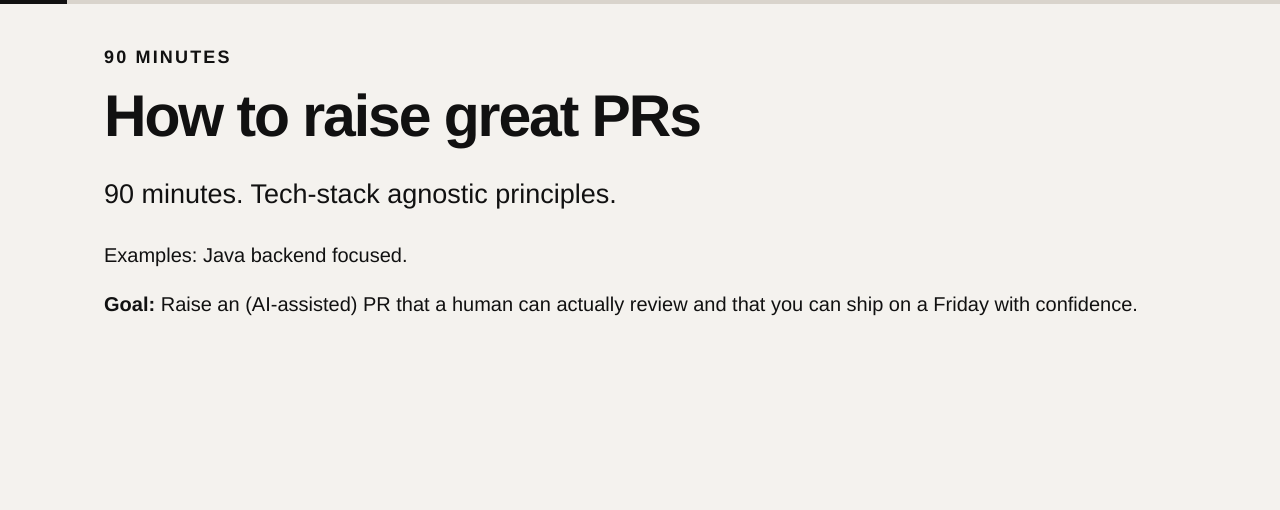
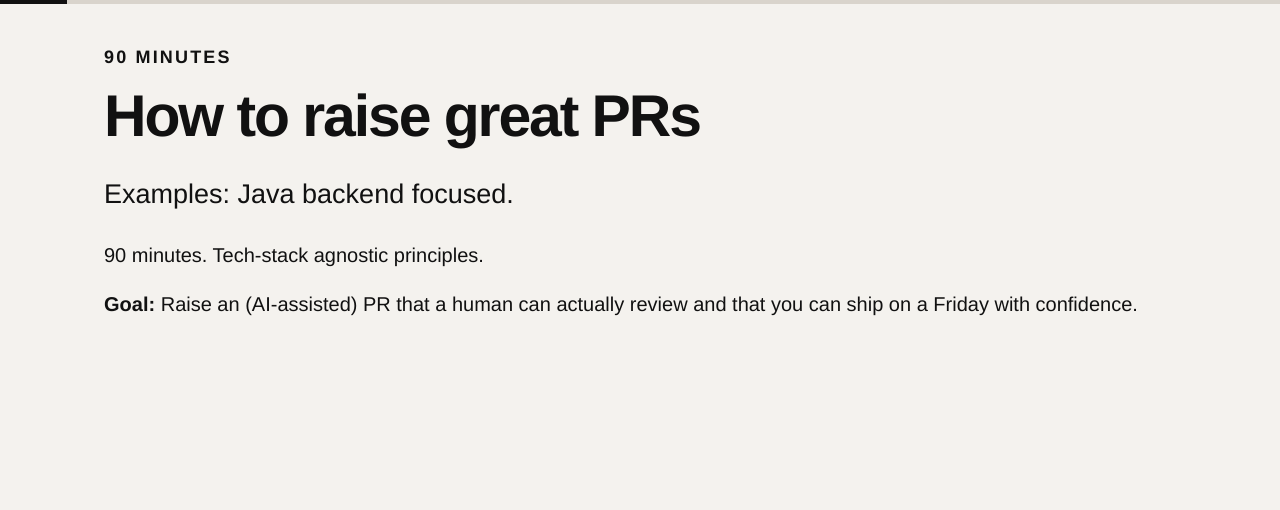
Before and after one commit to atul-kumar-prajapati/pr-excellence-blueprint, a Spring Boot app: page /present.html in a window 1280 px wide. Shown: the part 83-593 px from the top of the page. Run offline with Spring Boot 4, Linux system fonts and the light colour scheme.

Commit message:
docs: put the 90-minute line under Examples
Co-authored-by: Cursor <cursoragent@cursor.com>

```diff
--- a/src/main/resources/static/notes.html
+++ b/src/main/resources/static/notes.html
@@ -48,8 +48,8 @@
     <h1>How to raise great PRs</h1>
     <a class="present" href="present.html">Present</a>
   </div>
+  <p>Examples: Java backend focused.</p>
   <p>90 minutes. Tech-stack agnostic principles.</p>
-  <p>Examples: Java backend focused.</p>
   <p><b>Goal:</b> Raise an (AI-assisted) PR that a human can actually review and that you can ship on a Friday with confidence.</p>
   <p><b>Lab PRs:</b> <a href="https://github.com/atul-kumar-prajapati/pr-excellence-blueprint/pull/1">Group A — promo</a> · <a href="https://github.com/atul-kumar-prajapati/pr-excellence-blueprint/pull/2">Group B — reservation</a></p>
 
--- a/src/main/resources/static/present.html
+++ b/src/main/resources/static/present.html
@@ -31,8 +31,8 @@
         <section class="slide" data-segment="why">
           <p class="kicker">90 minutes</p>
           <h1>How to raise great PRs</h1>
-          <p class="lead">90 minutes. Tech-stack agnostic principles.</p>
-          <p>Examples: Java backend focused.</p>
+          <p class="lead">Examples: Java backend focused.</p>
+          <p>90 minutes. Tech-stack agnostic principles.</p>
           <p><b>Goal:</b> Raise an (AI-assisted) PR that a human can actually review and that you can ship on a Friday with confidence.</p>
         </section>
 
```
